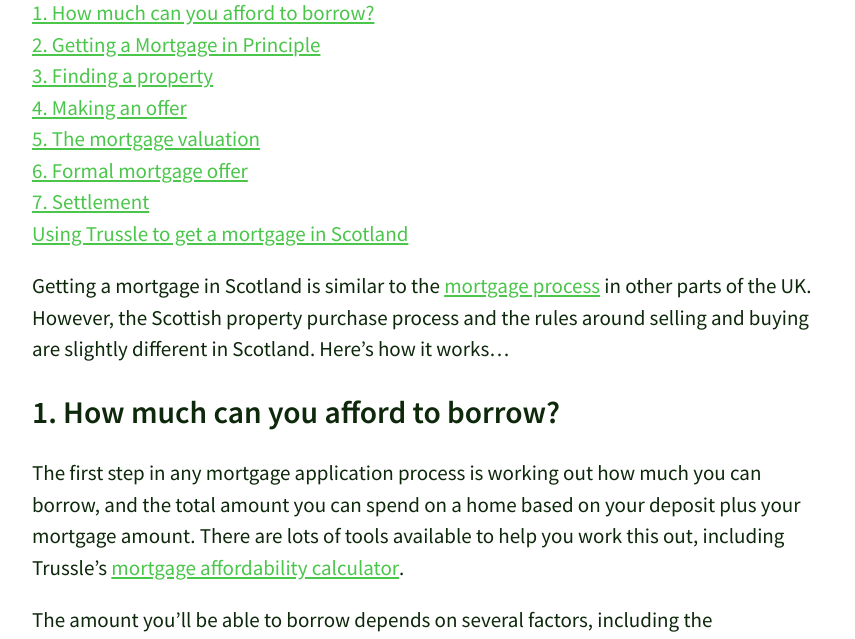
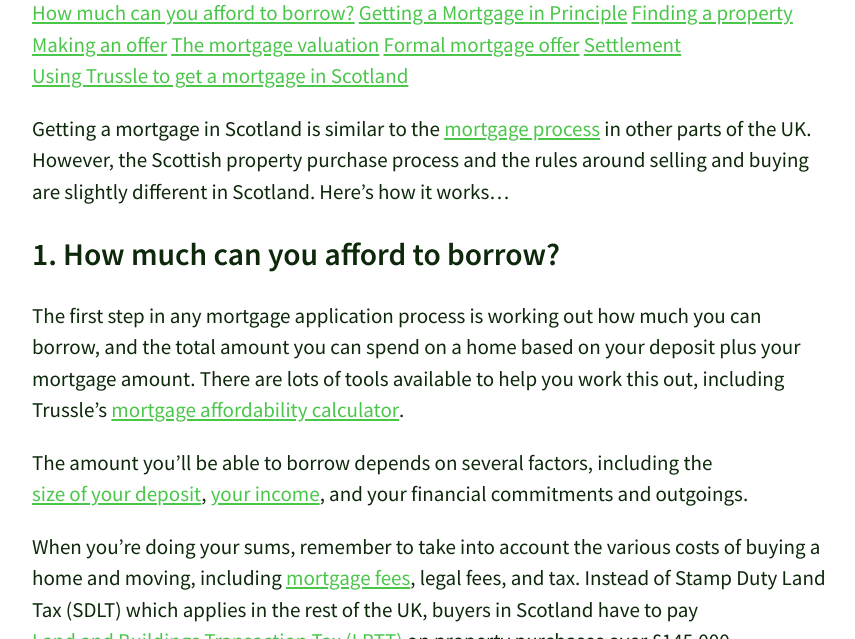
Before and after one commit to olitrussle/blog, a Jekyll site: the page built from _posts/2017-06-30-how-to-get-a-mortgage-in-scotland.md, in a window 1280 px wide and 900 px high, scrolled down 692 px, cut to the strip 261-900 px from the top of the window. Shown: the whole strip, without its empty margins (208-1063 px from the left). Built offline with Jekyll 4.4.1, drawn with Linux system fonts in a browser that asks for light colours; comment, search, counter and statistics services are not loaded.

Commit message:
Updated 2017-06-30-how-to-get-a-mortgage-in-scotland.md

```diff
--- a/_posts/2017-06-30-how-to-get-a-mortgage-in-scotland.md
+++ b/_posts/2017-06-30-how-to-get-a-mortgage-in-scotland.md
@@ -14,13 +14,13 @@
 
 ![How To Get A Mortgage In Scotlans]({{site.baseurl}}/images/post_images/How-To-Get-A-Mortgage-In-Scotland.jpg)
 
-[1. How much can you afford to borrow?](#1.-how-much-can-you-afford-to-borrow)
-[2. Getting a Mortgage in Principle](#2.-getting-a-mortgage-in-principle)
-[3. Finding a property](#3.-finding-a-property)
-[4. Making an offer](#4.-making-an-offer)
-[5. The mortgage valuation](#5.-the-mortgage-valuation)
-[6. Formal mortgage offer](#6.-formal-mortgage-offer)
-[7. Settlement](#7.-settlement)
+[How much can you afford to borrow?](#how-much-can-you-afford-to-borrow)
+[Getting a Mortgage in Principle](#getting-a-mortgage-in-principle)
+[Finding a property](#finding-a-property)
+[Making an offer](#making-an-offer)
+[The mortgage valuation](#the-mortgage-valuation)
+[Formal mortgage offer](#formal-mortgage-offer)
+[Settlement](#settlement)
 [Using Trussle to get a mortgage in Scotland](#using-trussle-to-get-a-mortgage-in-scotland)
 
 Getting a mortgage in Scotland is similar to the [mortgage process](https://trussle.com/blog/how-to-get-a-mortgage-with-trussle) in other parts of the UK. However, the Scottish property purchase process and the rules around selling and buying are slightly different in Scotland. Here’s how it works…
```
